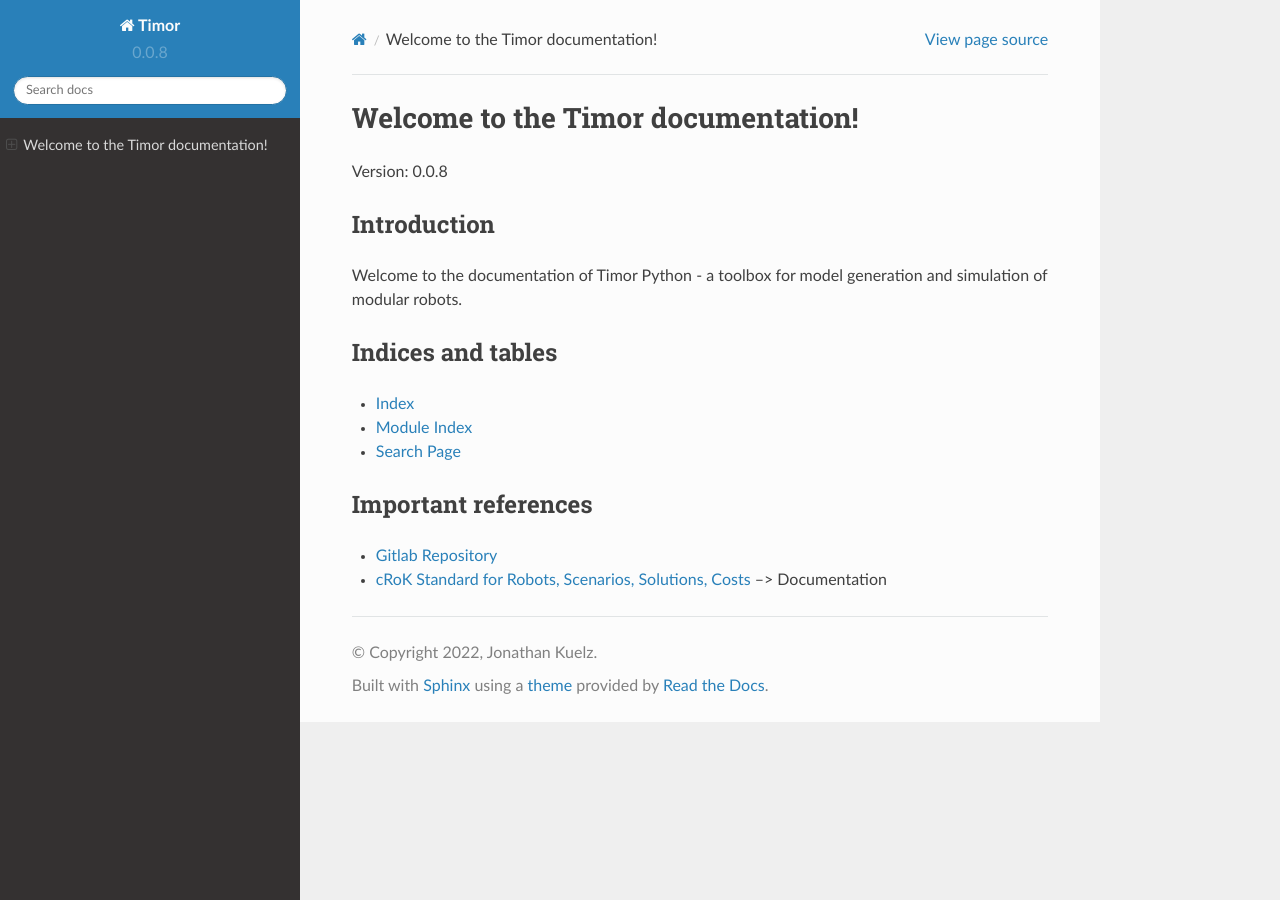
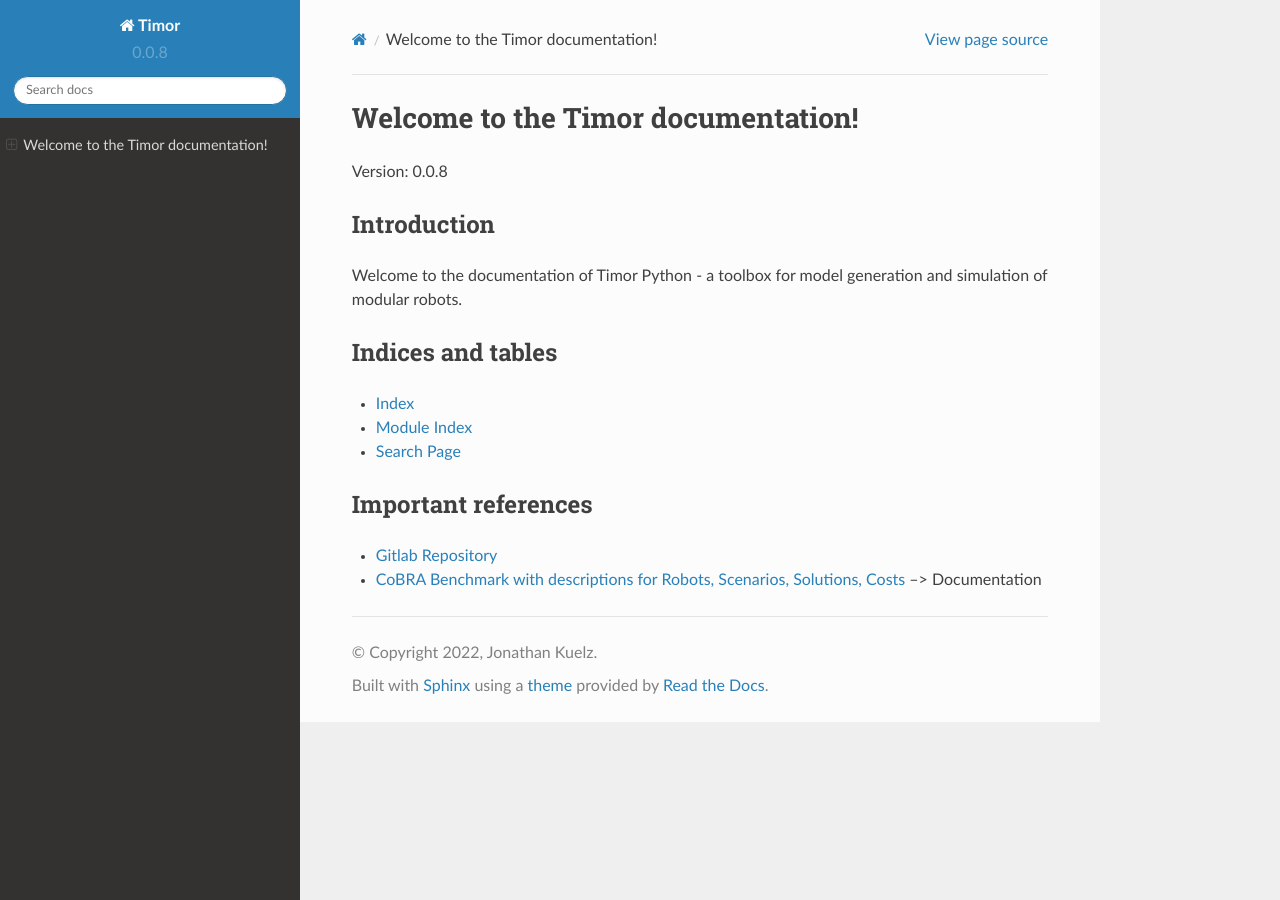
Before and after one commit to JonathanKuelz/timor-python, a Sphinx documentation site: the page built from doc/source/index.rst, in a window 1280 px wide. Built offline with Sphinx 7.4.7 and the Read the Docs theme 2.0.0, drawn with Linux system fonts in a browser that asks for light colours; pages that are not in the unit, such as notebooks, are missing from menus.

Commit message:
Replace crok by cobra

```diff
--- a/doc/source/index.rst
+++ b/doc/source/index.rst
@@ -25,4 +25,4 @@
 --------------------
 
 * `Gitlab Repository <https://gitlab.lrz.de/tum-cps/timor-python>`_
-* `cRoK Standard for Robots, Scenarios, Solutions, Costs <https://crok.cps.in.tum.de/>`_ --> Documentation
+* `CoBRA Benchmark with descriptions for Robots, Scenarios, Solutions, Costs <cobra.cps.cit.tum.de/>`_ --> Documentation
```
